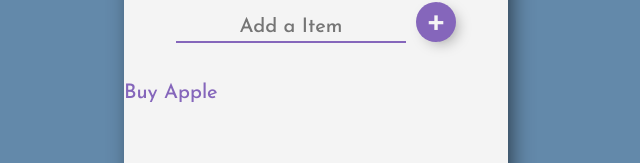
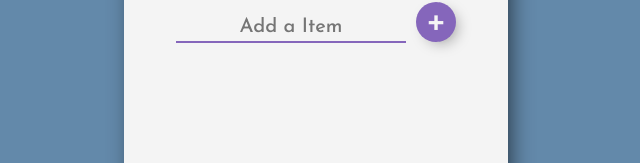
Before and after one commit to gaire56/TODO-List, a React (Create React App) app: page / in a window 1280 px wide. Shown: the part 160-323 px from the top of the page, without its empty margins (324-964 px from the left). Built offline with nearby package versions, Linux system fonts and the light colour scheme.

Commit message:
add data

```diff
--- a/src/App.jsx
+++ b/src/App.jsx
@@ -1,6 +1,14 @@
-import React from 'react';
+import React, { useState } from 'react';
 
 const App = () => {
+  const [inputList, setInputList] = useState('');
+
+  const itemAdd = (event) => {
+    setInputList(event.target.value);
+  };
+
+  const addListItem = () => {};
+
   return (
     <>
       <div className="app">
@@ -8,11 +16,11 @@ const App = () => {
           <br />
           <h1>ToDo List</h1>
           <br />
-          <input type="text" placeholder="Add a Item" />
-          <button> + </button>
+          <input type="text" placeholder="Add a Item" onChange={itemAdd} />
+          <button onClick={addListItem}> + </button>
 
           <ol>
-            <li>Buy Apple</li>
+            <li>{inputList}</li>
           </ol>
         </div>
       </div>
```
Also changed, not shown: 1 other file (tests, documents, lock files or other folders).
